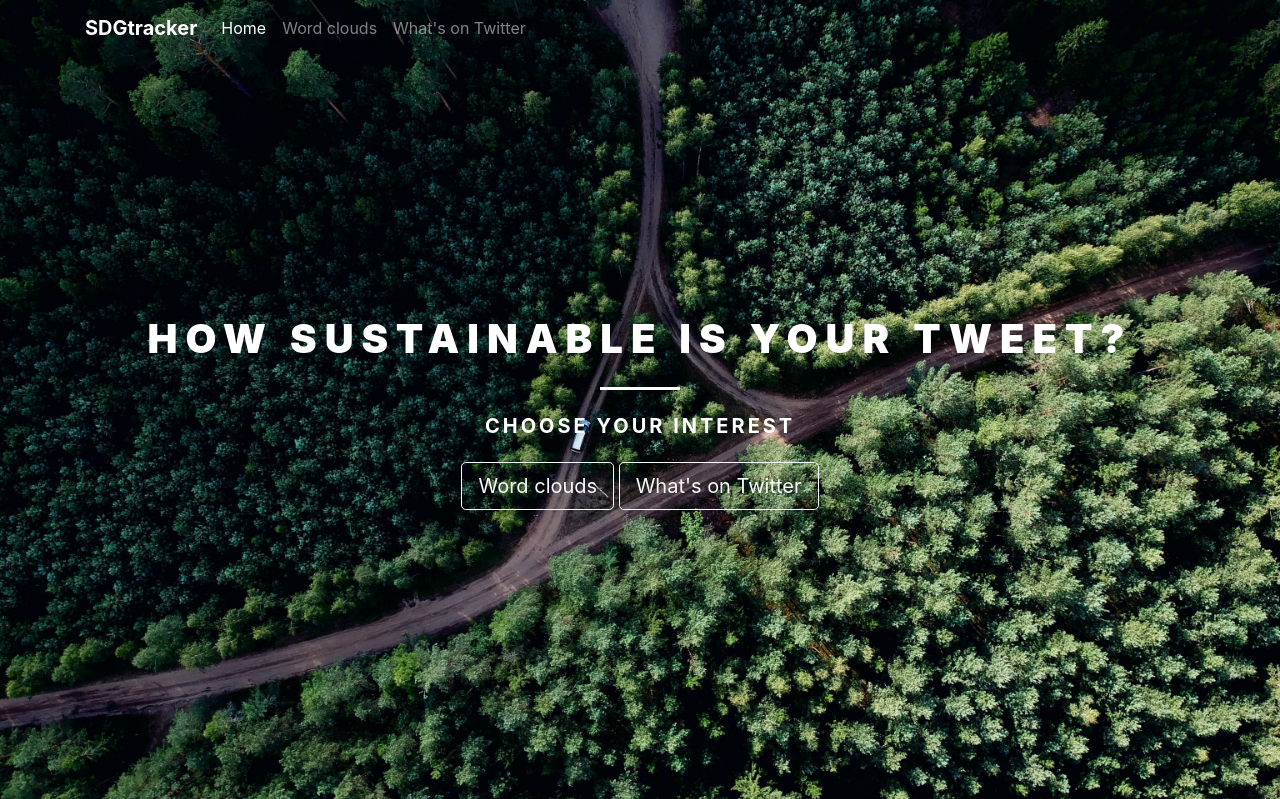
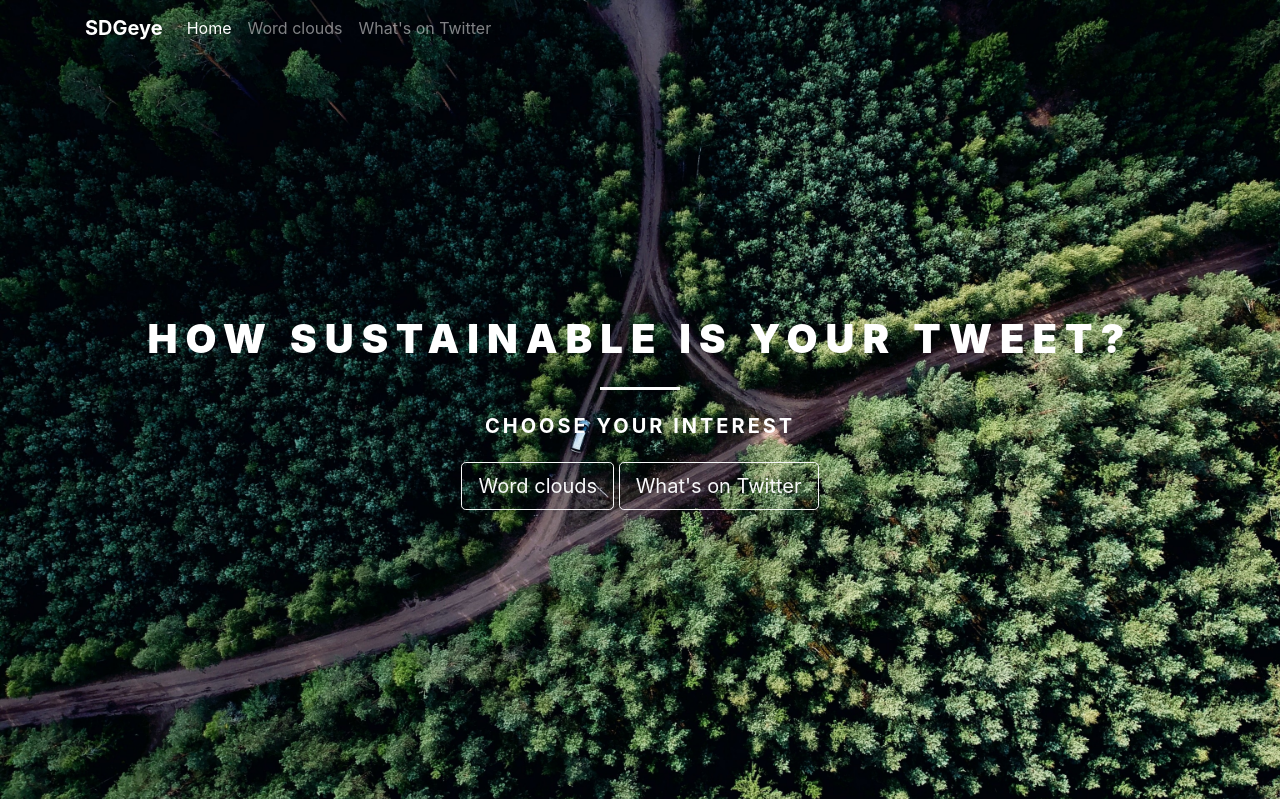
Before and after one commit to baldblad/legacy-mbaldip-TFG, a Flask app: page / in a window 1280 px wide. Shown: the top 799 px of the page. Run offline with Flask 2, Linux system fonts and the light colour scheme; some libraries are stand-ins or nearby versions.

Commit message:
new brand name

```diff
--- a/Web/templates/home.html
+++ b/Web/templates/home.html
@@ -7,7 +7,7 @@
   <!--Navbar-->
   <nav class="navbar navbar-expand-lg navbar-dark fixed-top scrolling-navbar">
     <div class="container">
-      <a class="navbar-brand"><strong>SDGtracker</strong></a>
+      <a class="navbar-brand"><strong>SDGeye</strong></a>
       <button
         class="navbar-toggler"
         type="button"
--- a/Web/templates/subsite_base.html
+++ b/Web/templates/subsite_base.html
@@ -11,7 +11,7 @@
 <header class="site-header">
   <nav class="navbar navbar-expand-md navbar-dark bg-steel fixed-top">
     <div class="container">
-      <a class="navbar-brand"><strong>SDGtracker</strong></a>
+      <a class="navbar-brand"><strong>SDGeye</strong></a>
       <button
         class="navbar-toggler"
         type="button"
```
